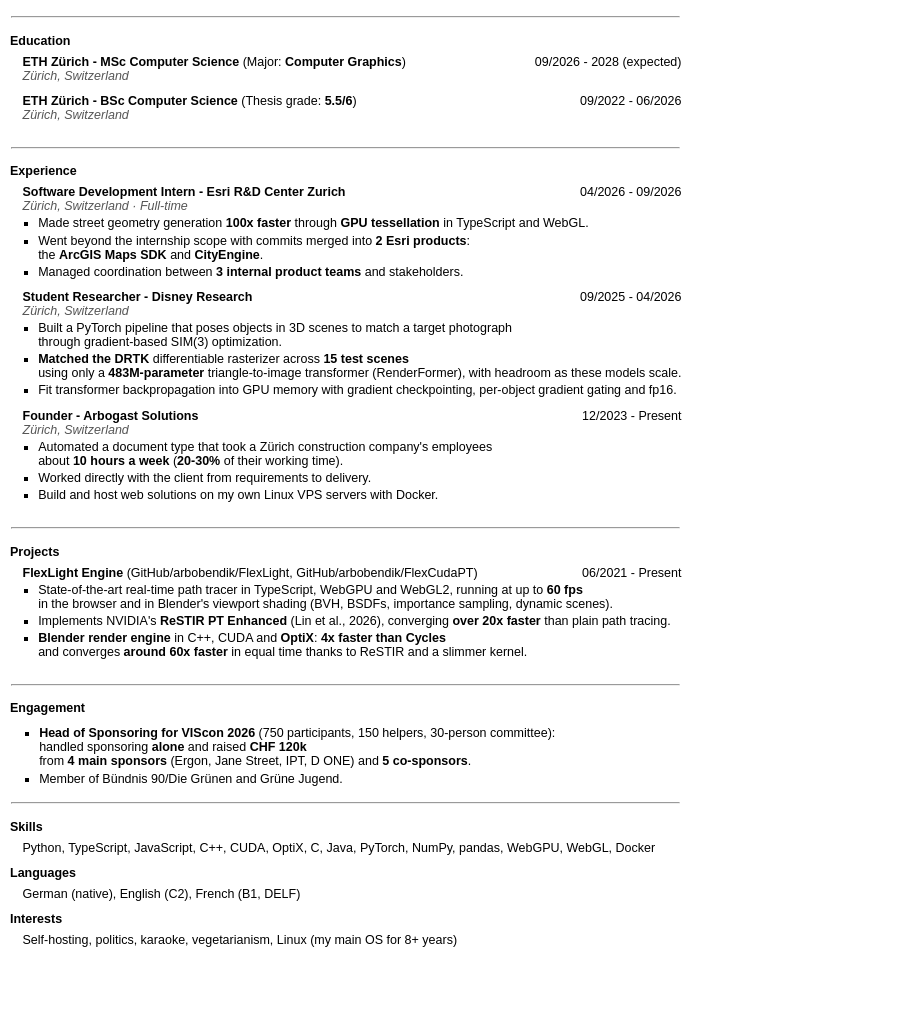
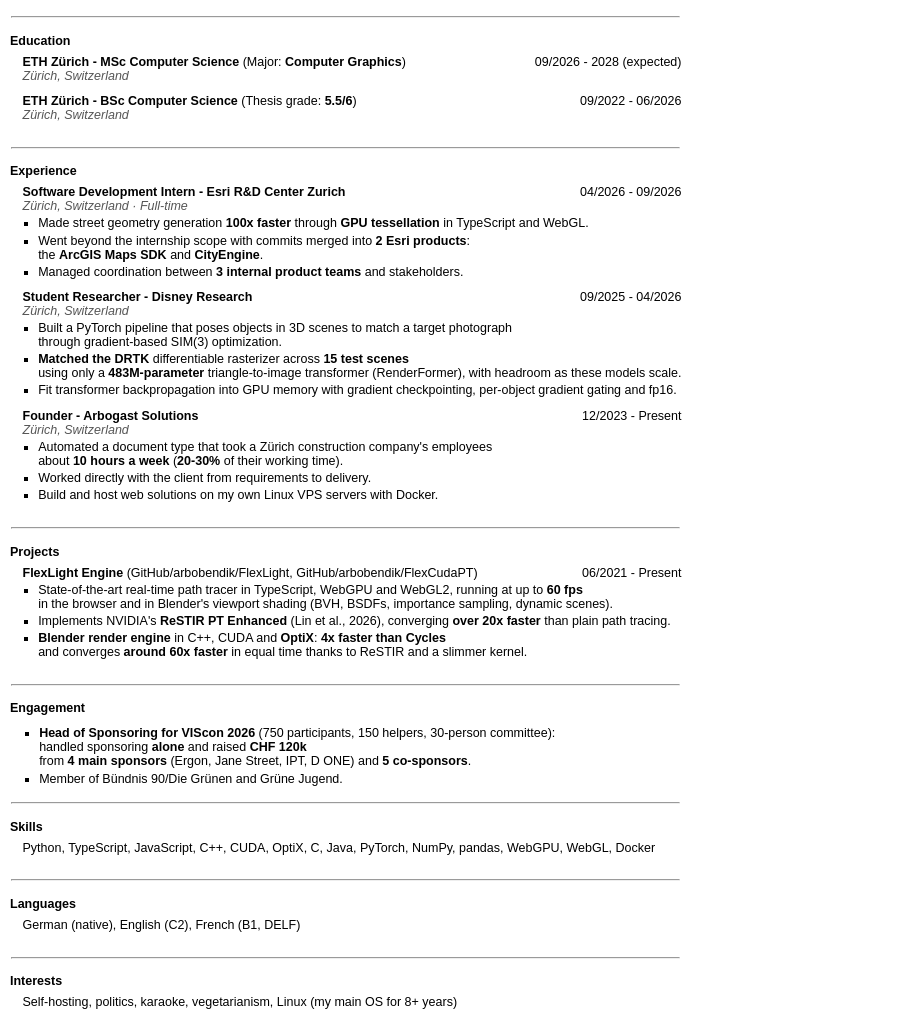
Before and after one commit to arbobendik/CV, a website: page resume.html in a window 1280 px wide. Shown: the part 59-1088 px from the top of the page, without its empty margins (0-917 px from the left). Before the commit the page ends 1026 px from the top, so only its background shows below. Drawn offline with Linux system fonts and the light colour scheme.

Commit message:
chore(resume): add dividers before Languages and Interests sections

```diff
--- a/resume.html
+++ b/resume.html
@@ -171,8 +171,10 @@
         <tr><td colspan="4"><hr></td></tr>
         <tr><td class="section" colspan="4">Skills</td></tr>
         <tr><td class="entry" colspan="4">Python, TypeScript, JavaScript, C++, CUDA, OptiX, C, Java, PyTorch, NumPy, pandas, WebGPU, WebGL, Docker</td></tr>
+        <tr><td colspan="4"><hr></td></tr>
         <tr><td class="section" colspan="4">Languages</td></tr>
         <tr><td class="entry" colspan="4">German (native), English (C2), French (B1, DELF)</td></tr>
+        <tr><td colspan="4"><hr></td></tr>
         <tr><td class="section" colspan="4">Interests</td></tr>
         <tr><td class="entry" colspan="4">Self-hosting, politics, karaoke, vegetarianism, Linux (my main OS for 8+ years)</td></tr>
       </table>
```
